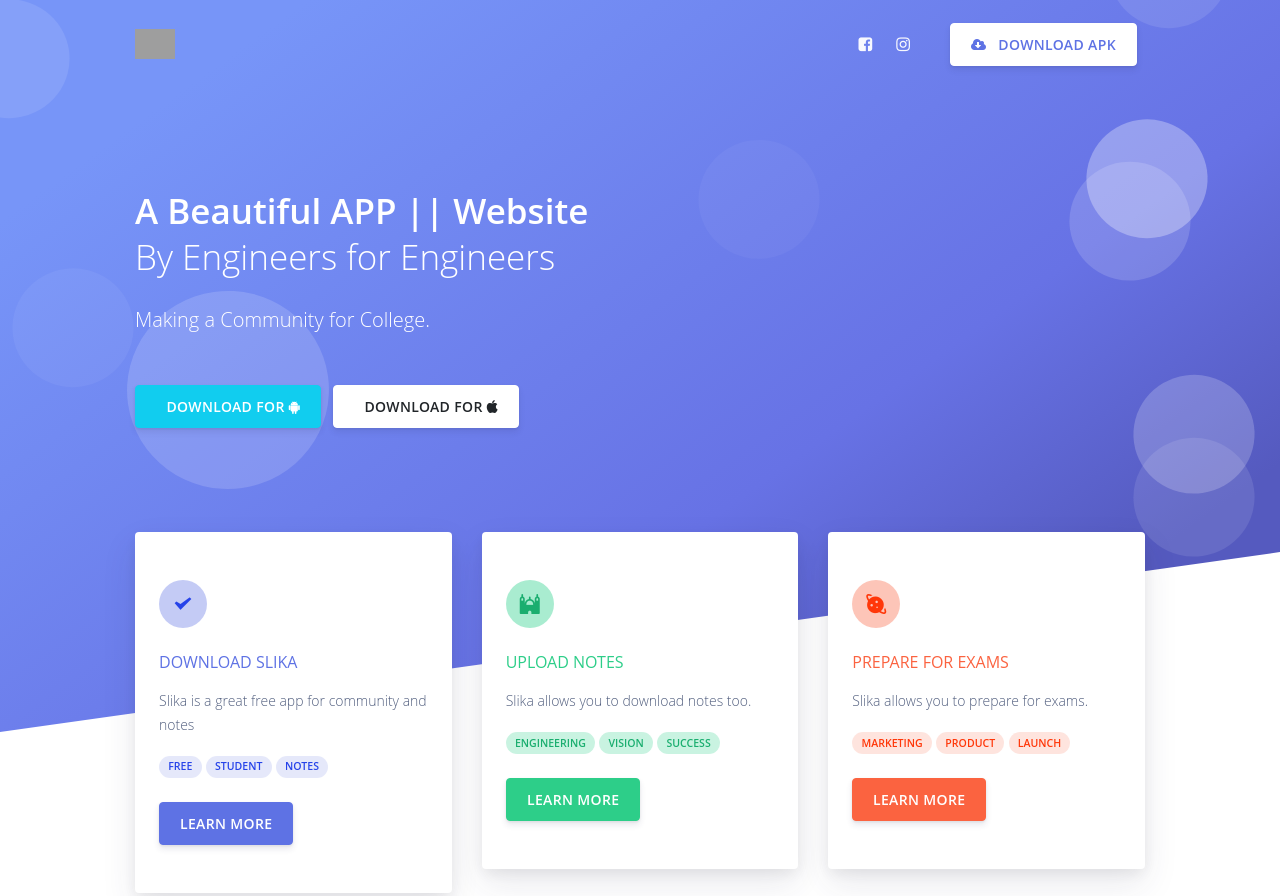
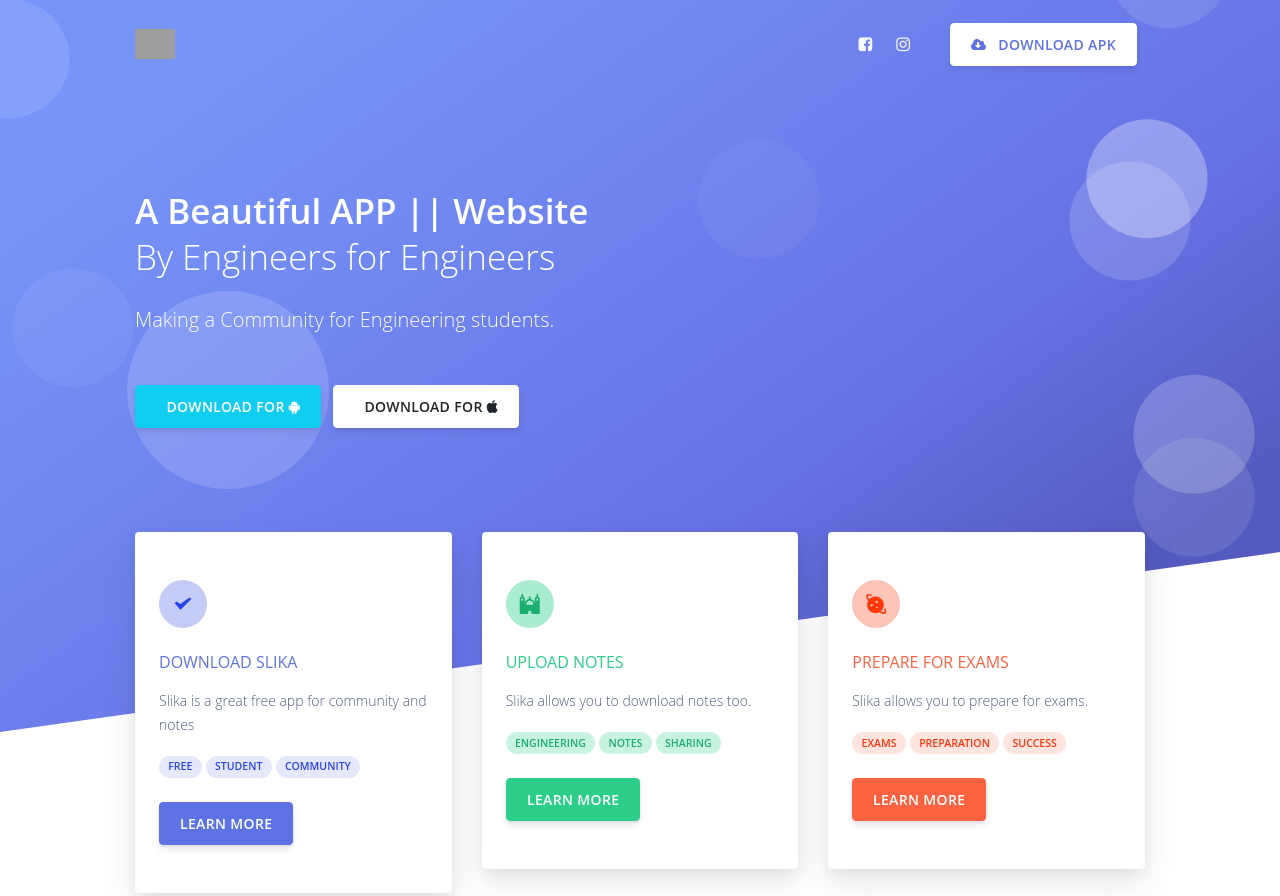
Before and after one commit to piyush97/strudal, a website: page index.html in a window 1280 px wide. Shown: the top 896 px of the page. Drawn offline with Linux system fonts and the light colour scheme; grey boxes are pictures that could not be loaded.

Commit message:
link updates

```diff
--- a/index.html
+++ b/index.html
@@ -97,7 +97,7 @@
                 <h1 class="display-3  text-white">A Beautiful APP || Website
                   <span>By Engineers for Engineers</span>
                 </h1>
-                <p class="lead  text-white">Making a Community for College.</p>
+                <p class="lead  text-white">Making a Community for Engineering students.</p>
                 <div class="btn-wrapper">
                   <a href="#" class="btn btn-info btn-icon mb-3 mb-sm-0">
                     <span class="btn-inner--icon"></span>
@@ -134,7 +134,7 @@
                     <div>
                       <span class="badge badge-pill badge-primary">free</span>
                       <span class="badge badge-pill badge-primary">student</span>
-                      <span class="badge badge-pill badge-primary">notes</span>
+                      <span class="badge badge-pill badge-primary">community</span>
                     </div>
                     <a href="#" class="btn btn-primary mt-4">Learn more</a>
                   </div>
@@ -150,8 +150,8 @@
                     <p class="description mt-3">Slika allows you to download notes too.</p>
                     <div>
                       <span class="badge badge-pill badge-success">Engineering</span>
-                      <span class="badge badge-pill badge-success">vision</span>
-                      <span class="badge badge-pill badge-success">success</span>
+                      <span class="badge badge-pill badge-success">notes</span>
+                      <span class="badge badge-pill badge-success">sharing</span>
                     </div>
                     <a href="#" class="btn btn-success mt-4">Learn more</a>
                   </div>
@@ -166,9 +166,9 @@
                     <h6 class="text-warning text-uppercase">Prepare for Exams</h6>
                     <p class="description mt-3">Slika allows you to prepare for exams.</p>
                     <div>
-                      <span class="badge badge-pill badge-warning">marketing</span>
-                      <span class="badge badge-pill badge-warning">product</span>
-                      <span class="badge badge-pill badge-warning">launch</span>
+                      <span class="badge badge-pill badge-warning">exams</span>
+                      <span class="badge badge-pill badge-warning">preparation</span>
+                      <span class="badge badge-pill badge-warning">success</span>
                     </div>
                     <a href="#" class="btn btn-warning mt-4">Learn more</a>
                   </div>
@@ -390,7 +390,7 @@
         <div class="col-md-6">
           <div class="copyright">
             &copy; 2018
-            <a>Slika Team</a>.
+            Slika Team.
           </div>
         </div>
         <div class="col-md-6">
```
